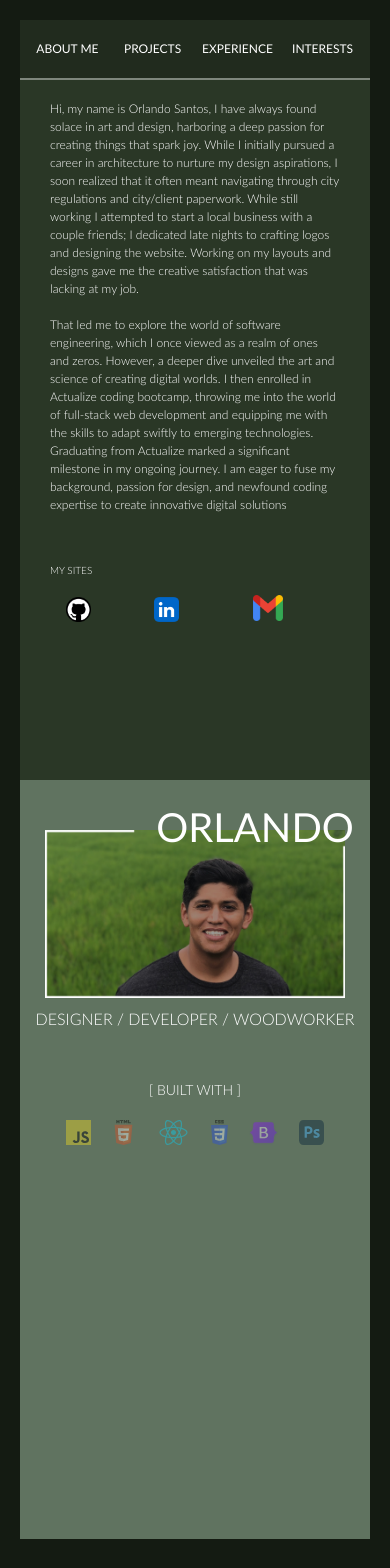
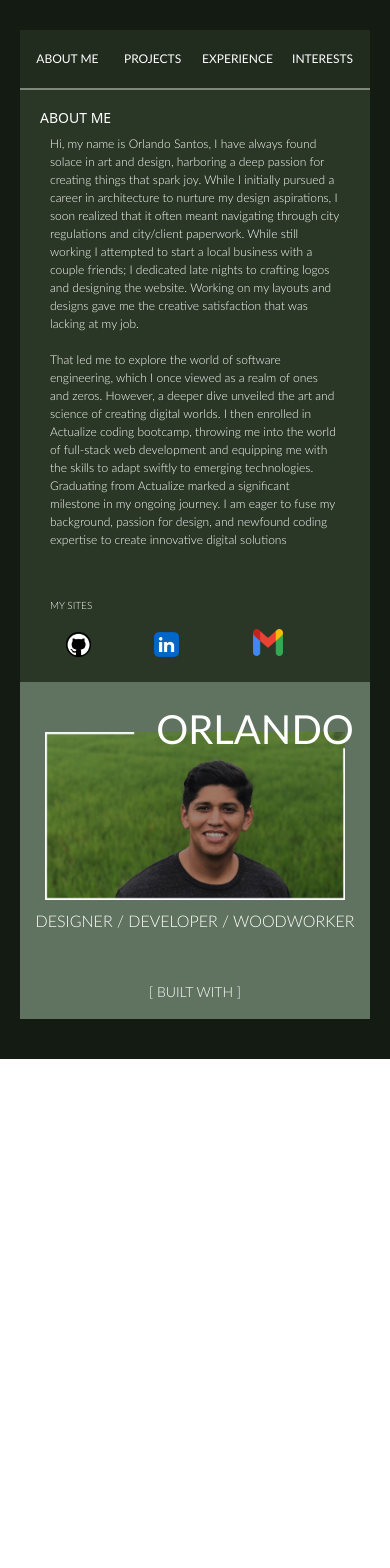
Before and after one commit to Osantos17/Personal-Website, a React (Vite) app: page / in a window 390 px wide. Shown: the top 1568 px of the page. After the commit the page ends 1059 px from the top, so only its background shows below. Built offline with nearby package versions, Linux system fonts and the light colour scheme.

Commit message:
complete mobile css

```diff
--- a/src/Home.css
+++ b/src/Home.css
@@ -32,12 +32,7 @@
 
 .homeBackground {
   background-color: rgb(20, 27, 18);
-  position: absolute;
-  top: 0;
-  right: 0;
-  bottom: 0;
-  left: 0;
-  height: 100%;
+  padding: 10px 0px;
 }
 
 .backgroundContainer {
@@ -57,10 +52,9 @@
 .rightBackground {
   background-color: rgb(96, 115, 96);
   width: 65%;
-  min-height: 90vh;
-  overflow-y: scroll;
-  overflow-x: hidden;
+  position: relative;
 }
+
 
 .selected {
   font-family: 'Lato-Regular', sans-serif;
@@ -251,8 +245,8 @@ h6 {
     margin: 20px;
   }
 
-  .homeBackground {
-    height: 200%;
+  .leftBackground {
+    min-height: 40vh;
   }
 
   .backgroundContainer {
@@ -262,6 +256,7 @@ h6 {
   .rightBackground {
     width: 100%;
     order: 2;
+    margin-bottom: 10px;
   }
 
   .leftBackground {
--- a/src/Home.jsx
+++ b/src/Home.jsx
@@ -35,30 +35,27 @@ export function Home () {
   };
 
   const AboutMeContent = styled.div`
-  height: 90vh;
   width: 100%;
   overflow-y: scroll;
   overflow-x: hidden;
   `;
 
   const ExperienceContent = styled.div`
-  height: 90vh;
   width: 100%;
   overflow-y: scroll;
   overflow-x: hidden;
   `;
 
   const InterestContent = styled.div`
-  height: 90vh;
   width: 100%;
   overflow-y: scroll;
   overflow-x: hidden;
   `;
 
   const ProjectContent = styled.div`
-  height: 90vh;
   width: 100%;
   overflow-y: scroll;
+  overflow-x: hidden;
   `;
 
   return (
@@ -77,9 +74,12 @@ export function Home () {
             <div className="homeLine"></div>
             <div className="detailBody">
               {clickControl.aboutMe && (
+              <div className='myAboutMe'>
+                <h6>ABOUT ME</h6>
                 <p>Hi, my name is Orlando Santos, I have always found solace in art and design, harboring a deep passion for creating things that spark joy. While I initially pursued a career in architecture to nurture my design aspirations, I soon realized that it often meant navigating through city regulations and city/client paperwork. While still working I attempted to start a local business with a couple friends; I dedicated late nights to crafting logos and designing the website. Working on my layouts and designs gave me the creative satisfaction that was lacking at my job.<br /><br />
 
-              That led me to explore the world of software engineering, which I once viewed as a realm of ones and zeros. However, a deeper dive unveiled the art and science of creating digital worlds. I then enrolled in Actualize coding bootcamp, throwing me into the world of full-stack web development and equipping me with the skills to adapt swiftly to emerging technologies. Graduating from Actualize marked a significant milestone in my ongoing journey. I am eager to fuse my background, passion for design, and newfound coding expertise to create innovative digital solutions</p> )}
+                That led me to explore the world of software engineering, which I once viewed as a realm of ones and zeros. However, a deeper dive unveiled the art and science of creating digital worlds. I then enrolled in Actualize coding bootcamp, throwing me into the world of full-stack web development and equipping me with the skills to adapt swiftly to emerging technologies. Graduating from Actualize marked a significant milestone in my ongoing journey. I am eager to fuse my background, passion for design, and newfound coding expertise to create innovative digital solutions</p>
+              </div>)}
               {clickControl.projects && (
               <div className="myapps">
                 <h6>CAMPING PLANNER</h6>
@@ -88,7 +88,13 @@ export function Home () {
                 <p>Currently, I am working on a Surf Forecast App developed using React, Ruby, JavaScript, HTML, CSS, and Bootstrap. Surfing is one of my passions, and I have noticed a need within the surfing community for a more straightforward surf forecast app. This application leverages geolocation and provides users with a list of nearby surf spots along with ratings based on tides and weather data from various APIs. It offers real-time data and a 7-day forecast, along with rendered tide charts and selected map data. My end goal is to make this app available to surfers worldwide, providing them with essential information to catch the perfect wave.</p>
               </div> )}
               {clickControl.experience && (
-              <p>Lorem ipsum, dolor sit amet consectetur adipisicing elit. Perferendis, assumenda molestiae. Veritatis dolorum error ducimus sit tenetur id quam unde corporis aliquid quis necessitatibus exercitationem dicta incidunt, a saepe assumenda. Lorem ipsum dolor sit amet consectetur, adipisicing elit. Consequuntur praesentium provident exercitationem, recusandae sunt quod consequatur perferendis totam ratione. Exercitationem, quasi sapiente repellat iure mollitia commodi repudiandae doloribus! Voluptatum, debitis?</p> )}
+              <div className='myExperience'>
+                <h6>EXPERIENCE</h6>
+                <p>At Actualize Coding Bootcamp I underwent a transformative journey from a coding novice to an entry-level software developer. The curriculum, focused on full stack web development, employed technologies such as JavaScript, React, HTML, Ruby, Rails, CSS, SQL, and Git. This dynamic learning environment equipped me not only with specific technical skills but also instilled the ability to independently approach and master any software-related challenge.</p>
+                <p>
+                  My background in architecture has finely tuned my design prowess, cultivating spatial awareness and the craftsmanship of creating functional, aesthetically pleasing environments. This proficiency seamlessly aligns with the demands of software development, where the focus is on crafting intuitive and user-friendly digital interfaces.
+                </p>
+              </div>)}
               {clickControl.interests && (
               <div className="myinterests">
                 <h6>WOODWORKING</h6>
--- a/src/paths/AboutMe.css
+++ b/src/paths/AboutMe.css
@@ -1,6 +1,5 @@
 .aboutMe {
   width: 100%;
-  height: 100%;
 }
 
 .profileContainer {
@@ -62,6 +61,11 @@
 
 @media (max-width: 768px) {
 
+  .aboutMeBackground {
+    height: 40vh;
+    overflow-y: hidden;
+  }
+
   .profileContainer {
     top: 50px;
   }
--- a/src/paths/AboutMe.jsx
+++ b/src/paths/AboutMe.jsx
@@ -1,8 +1,15 @@
 import "./AboutMe.css"
+import styled from "styled-components";
 
 export function AboutMe () {
 
+  const AboutMeBackground = styled.div`
+  height: 90vh
+  `;
+
   return (
+    <div className="aboutMeBackground">
+      <AboutMeBackground>
       <div className="aboutMe">
         <div className="profileContainer">
           <div className="profile">
@@ -27,5 +34,7 @@ export function AboutMe () {
           </div>
         </div>
       </div>
+      </AboutMeBackground>
+    </div>
   )
 }
--- a/src/paths/Experience.css
+++ b/src/paths/Experience.css
@@ -14,7 +14,6 @@
   margin: 10px -4px;
   margin-top: -5px;
 }
-
 
 .details {
   color: black;
@@ -95,4 +94,9 @@
   .desDetails {
     font-size: 12px;
   }
+
+  .employmentBody {
+    margin-bottom: 40px;
+  }
+
 }
--- a/src/paths/Interests.css
+++ b/src/paths/Interests.css
@@ -1,5 +1,4 @@
 .interestsContainer {
-  max-height: 100%;
   margin-top: 50px;
 }
 
@@ -36,6 +35,10 @@
 
 @media (max-width: 768px) {
 
+  .interestsContainer {
+    margin-top: 40px;
+  }
+
   .images {
     max-width: 250px;
     max-height: 150px;
@@ -45,4 +48,16 @@
     font-size: 12px;
   }
 
+  .containerWood {
+    margin-bottom: -40px;
+  }
+
+  .containerArch {
+    margin-bottom: -40px;
+  }
+
+  .containerSketch {
+    margin-bottom: -40px;
+  }
+
 }
--- a/src/paths/Projects.css
+++ b/src/paths/Projects.css
@@ -28,6 +28,12 @@
 
 
 @media (max-width: 768px) {
+
+  .logoContainerContent {
+    height: 65vh;
+    overflow-y: hidden;
+  }
+
   .campingLogo {
     margin-bottom: 40px;
     max-width: 180px;
--- a/src/paths/Projects.jsx
+++ b/src/paths/Projects.jsx
@@ -1,7 +1,15 @@
 import "./Projects.css"
+import styled from "styled-components";
 
 export function Projects () {
+
+  const LogoContainerContent = styled.div`
+    height: 90vh;
+  `;
+
   return(
+    <div className="logoContainerContent">
+      <LogoContainerContent>
         <div className="logoContainer">
           <div className="container text-center">
             <div className="row justify-content-evenly">
@@ -15,5 +23,7 @@ export function Projects () {
             </div>
           </div>
         </div>
+      </LogoContainerContent>
+    </div>
   )
 }
```
Lines whose indentation alone changed are shown as unchanged.
